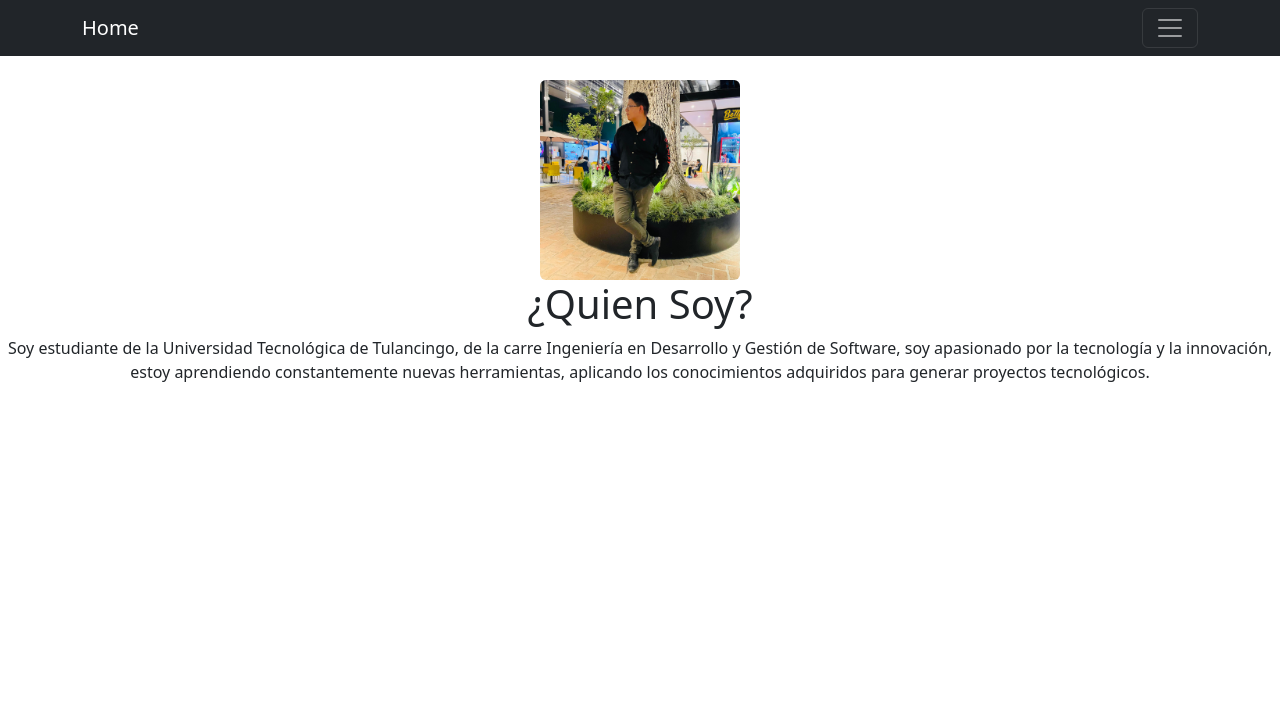
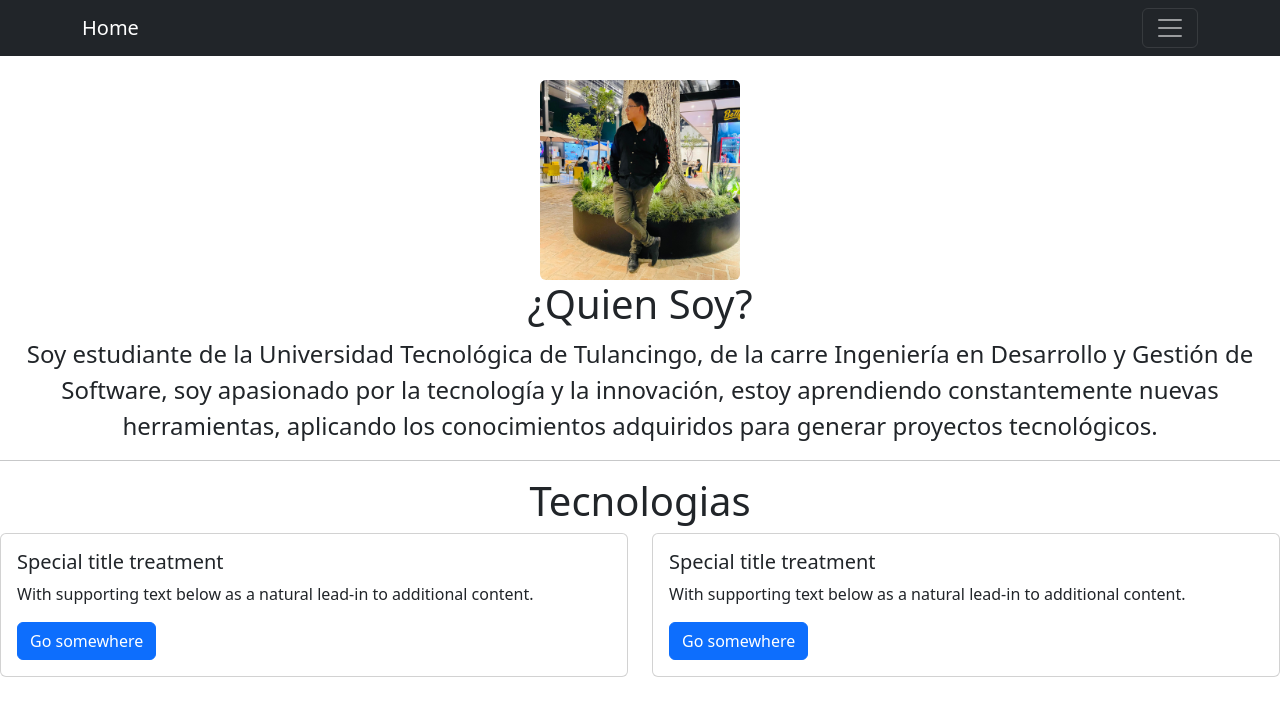
Before and after one commit to Kevin12-0/PWA, a plain HTML site: page index.html in a window 1280 px wide. Drawn offline with nearby package versions, Linux system fonts and the light colour scheme.

Commit message:
desing changes

```diff
--- a/index.html
+++ b/index.html
@@ -25,9 +25,33 @@
   <div class="text-center">
     <img src="images/image-personal.jpg" width="200" height="200" class="rounded" alt="imagen personal">
     <h1>¿Quien Soy?</h1>
-    <label>Soy estudiante de la Universidad Tecnológica de Tulancingo, de la carre Ingeniería en Desarrollo y Gestión de
+    <p class="fs-4">Soy estudiante de la Universidad Tecnológica de Tulancingo, de la carre Ingeniería en Desarrollo y Gestión de
       Software, soy apasionado por la tecnología y la innovación, estoy aprendiendo constantemente nuevas herramientas,
-      aplicando los conocimientos adquiridos para generar proyectos tecnológicos.</label>
+      aplicando los conocimientos adquiridos para generar proyectos tecnológicos.</p>
+  </div>
+  <hr>
+  <div class="text-center">
+    <h1>Tecnologias</h1>
+  </div>
+  <div class="row">
+    <div class="col-sm-6 mb-3 mb-sm-0">
+      <div class="card">
+        <div class="card-body">
+          <h5 class="card-title">Special title treatment</h5>
+          <p class="card-text">With supporting text below as a natural lead-in to additional content.</p>
+          <a href="#" class="btn btn-primary">Go somewhere</a>
+        </div>
+      </div>
+    </div>
+    <div class="col-sm-6">
+      <div class="card">
+        <div class="card-body">
+          <h5 class="card-title">Special title treatment</h5>
+          <p class="card-text">With supporting text below as a natural lead-in to additional content.</p>
+          <a href="#" class="btn btn-primary">Go somewhere</a>
+        </div>
+      </div>
+    </div>
   </div>
 </body>
 
```
